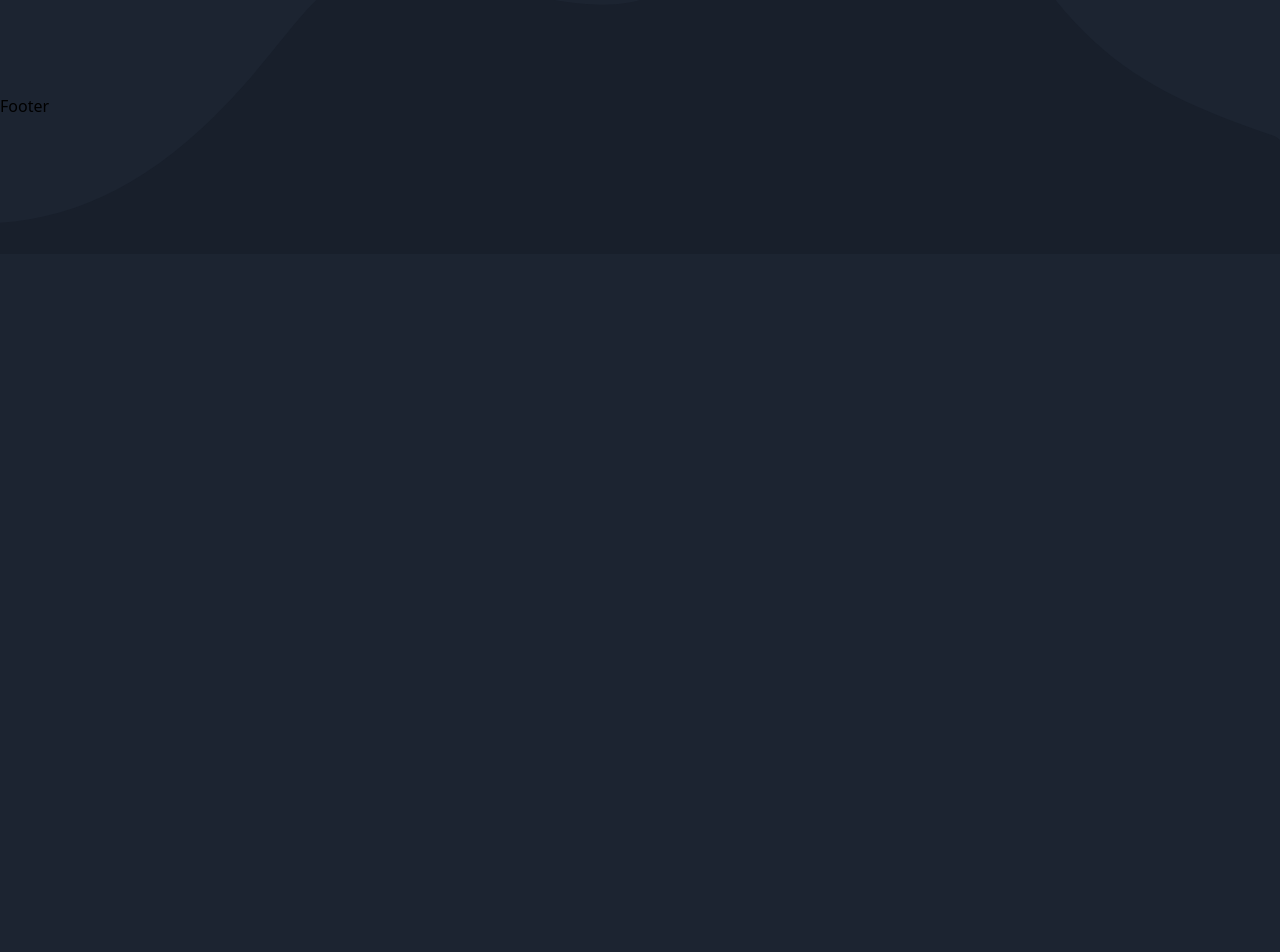
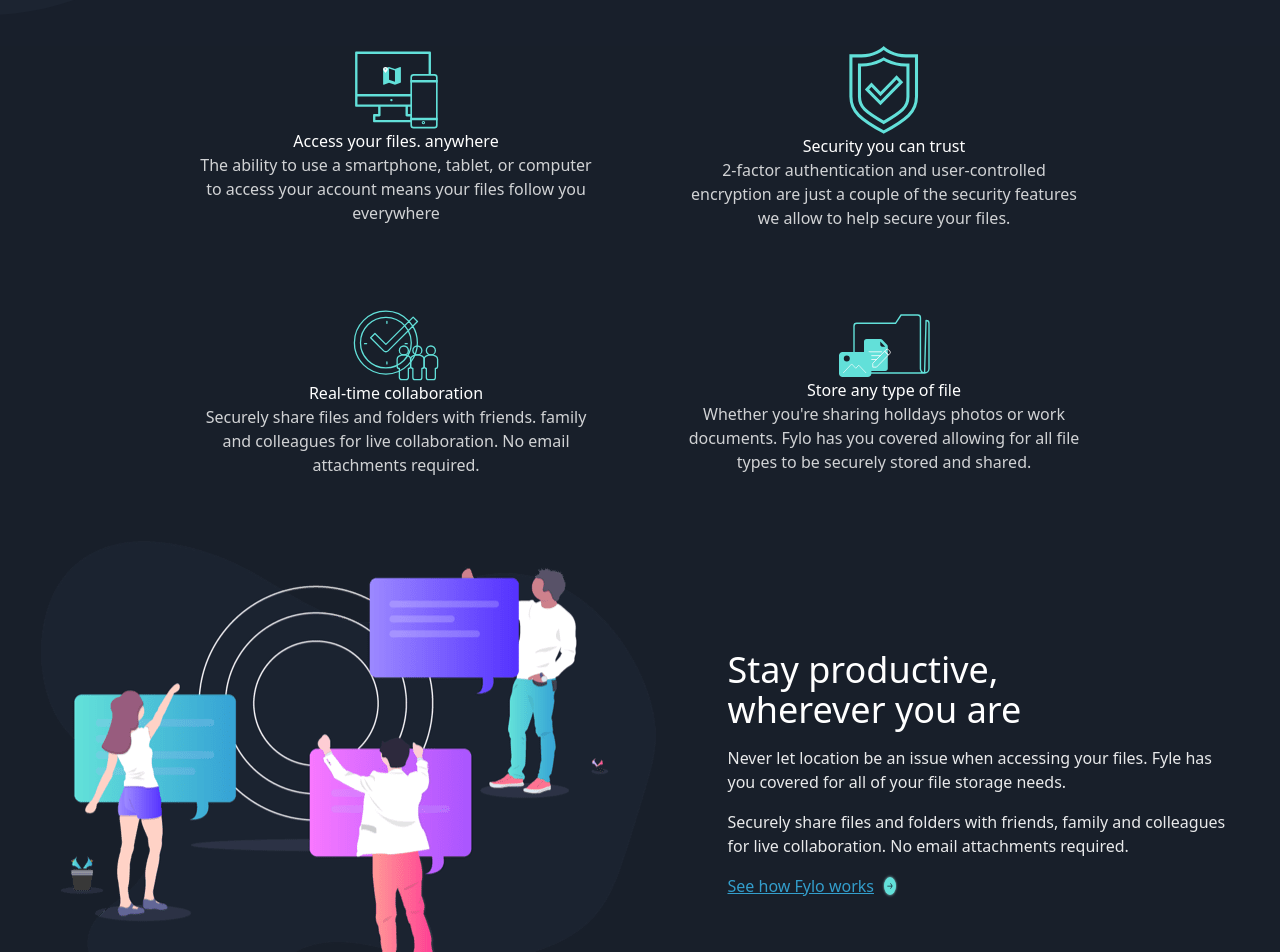
Before and after one commit to Ontiveroshtml/fylo-dark, a React (Vite) app: page / in a window 1280 px wide. Shown: the part 920-1872 px from the top of the page. Before the commit the page ends 1174 px from the top, so only its background shows below. Built offline with nearby package versions, Linux system fonts and the light colour scheme.

Commit message:
add Features and Team section

```diff
--- a/src/components/Navbar.jsx
+++ b/src/components/Navbar.jsx
@@ -4,7 +4,7 @@ import logo from "../assets/images/logo.svg";
 export function Navbar() {
   return (
     <>
-      <nav className="flex justify-between p-12">
+      <nav className="flex justify-between px-12 py-6">
           <img src={logo} alt="Logo fylo" className="max-w-30" />
 
         <ul className="flex text-White gap-8">
--- /dev/null
+++ b/src/layouts/Landing.jsx
@@ -0,0 +1,13 @@
+import { Features } from "../pages/Features";
+import { Home } from "../pages/Home";
+import { Team } from "../pages/Team";
+
+export function Landing() {
+  return (
+    <>
+      <Home />
+      <Features />
+      <Team />
+    </>
+  );
+}
--- a/src/pages/Features.jsx
+++ b/src/pages/Features.jsx
@@ -1,7 +1,54 @@
+import accessIcon from "../assets/images/icon-access-anywhere.svg";
+import securityIcon from "../assets/images/icon-security.svg";
+import fileIcon from "../assets/images/icon-any-file.svg";
+import collabIcon from "../assets/images/icon-collaboration.svg";
+
 export function Features() {
   return (
     <>
-      <h1>Features</h1>
+      <section
+        id="features"
+        className="bg-Navy-900 flex justify-center"
+      >
+        <div className="grid grid-cols-2 justify-between items-center max-w-4xl gap-20 text-center">
+          <article className="flex flex-col justify-center items-center">
+            <img src={accessIcon} alt="icon-access-anywhere" />
+            <h3 className="text-White font-medium">
+              Access your files. anywhere
+            </h3>
+            <p className="text-white opacity-80">
+              The ability to use a smartphone, tablet, or computer to access
+              your account means your files follow you everywhere
+            </p>
+          </article>
+          <article className="flex flex-col justify-center items-center">
+            <img src={securityIcon} alt="icon-access-anywhere" />
+            <h3 className="text-White font-medium">Security you can trust</h3>
+            <p className="text-white opacity-80">
+              2-factor authentication and user-controlled encryption are just a
+              couple of the security features we allow to help secure your
+              files.
+            </p>
+          </article>
+          <article className="flex flex-col justify-center items-center">
+            <img src={collabIcon} alt="icon-access-anywhere" />
+            <h3 className="text-White font-medium">Real-time collaboration</h3>
+            <p className="text-white opacity-80">
+              Securely share files and folders with friends. family and
+              colleagues for live collaboration. No email attachments required.
+            </p>
+          </article>
+          <article className="flex flex-col justify-center items-center">
+            <img src={fileIcon} alt="icon-access-anywhere" />
+            <h3 className="text-White font-medium">Store any type of file</h3>
+            <p className="text-white opacity-80">
+              Whether you're sharing holldays photos or work documents. Fylo has
+              you covered allowing for all file types to be securely stored and
+              shared.
+            </p>
+          </article>
+        </div>
+      </section>
     </>
   );
 }
--- a/src/pages/Home.jsx
+++ b/src/pages/Home.jsx
@@ -3,11 +3,14 @@ import curvy from "../assets/images/bg-curvy-desktop.svg";
 
 export function Home() {
   return (
-    <section id="inicio" className="relative flex justify-center pb-40">
+    <section
+      id="inicio"
+      className="relative flex justify-center pb-40 font-medium"
+    >
       <img
         src={curvy}
         alt="curvy-bg"
-        className="absolute -bottom-40 left-0 w-full pointer-events-none -z-10"
+        className="absolute bottom-0 left-0 w-full pointer-events-none h-100 -z-10"
       />
 
       <div className="flex flex-col justify-center items-center max-w-2xl gap-4 text-center px-4 z-20">
@@ -17,7 +20,7 @@ export function Home() {
           All your files in one secure location, accessible anywhere.
         </h1>
 
-        <p className="text-white opacity-70 max-w-md">
+        <p className="text-white opacity-70 max-w-md ">
           Fylo stores all your most important files in one secure location.
           Access them wherever you need, share and collaborate with friends,
           family, and co-workers.
--- /dev/null
+++ b/src/pages/Team.jsx
@@ -0,0 +1,29 @@
+import productiveIllustration from "../assets/images/illustration-stay-productive.png";
+import iconArrow from "../assets/images/icon-arrow.svg";
+
+export function Team() {
+  return (
+    <section id="team" className="bg-Navy-900 flex justify-center ">
+      <div className="flex justify-center items-center mt-16 gap-8">
+        <img src={productiveIllustration} alt="icon-arrow" className="pr-10" />
+
+        <div className="flex flex-col gap-4 max-w-lg">
+          <h2 className="text-White text-4xl max-w-sm">
+            Stay productive, wherever you are
+          </h2>
+          <p className="text-white opacity-90">
+            Never let location be an issue when accessing your files. Fyle has
+            you covered for all of your file storage needs.
+          </p>
+          <p className="text-white opacity-90">
+            Securely share files and folders with friends, family and colleagues
+            for live collaboration. No email attachments required.
+          </p>
+          <a href="#" className="flex text-Cyan-500 underline gap-2">
+            See how Fylo works <img src={iconArrow} alt="" />
+          </a>
+        </div>
+      </div>
+    </section>
+  );
+}
--- a/src/routes/routes.jsx
+++ b/src/routes/routes.jsx
@@ -2,13 +2,13 @@ import { Routes, Route } from "react-router-dom";
 import { MainLayout } from "../layouts/MainLayout";
 
 import { Features } from "../pages/Features";
-import { Home } from "../pages/Home";
+import { Landing } from "../layouts/Landing";
 
 export function AppRoutes() {
   return (
     <Routes>
       <Route element={<MainLayout />}>
-        <Route path="/" element={<Home />} />
+        <Route path="/" element={<Landing />} />
         <Route path="/features" element={<Features />} />
       </Route>
     </Routes>
```
